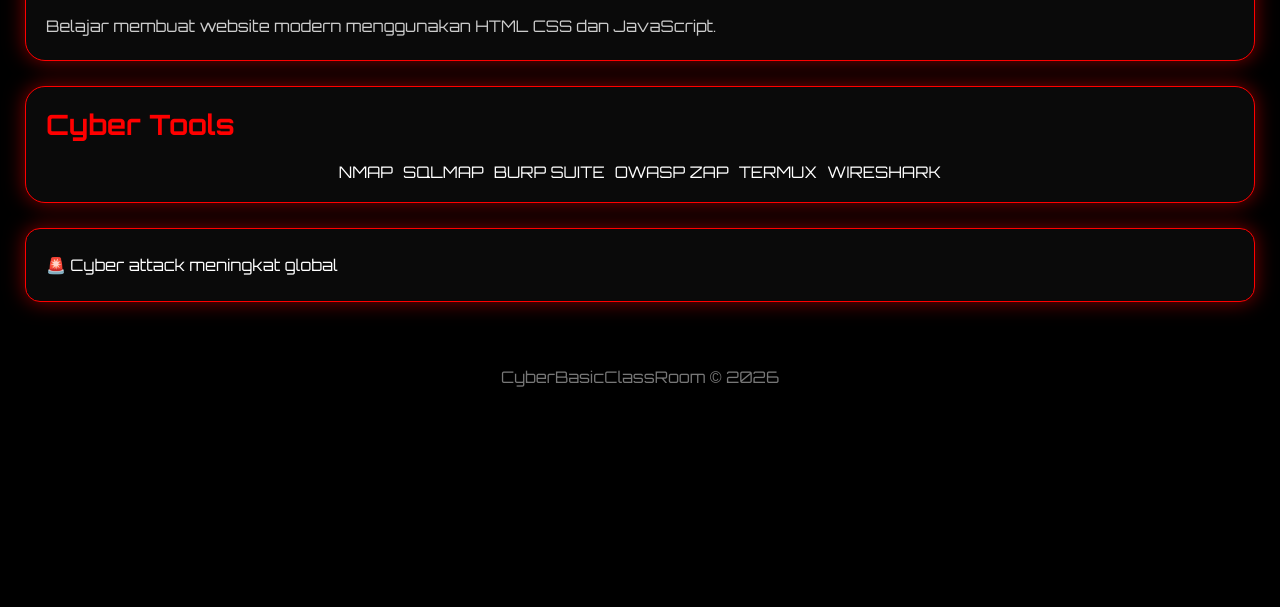
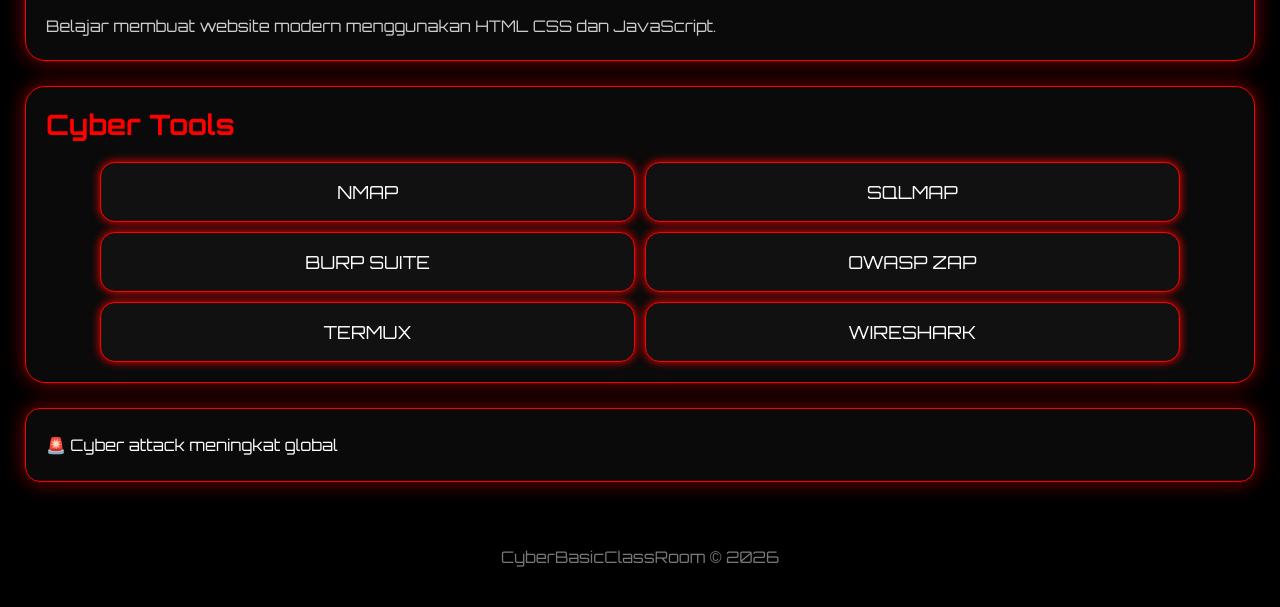
Before and after one commit to Apapaapj/CyberBasicClass, a plain HTML site: page home.html in a window 1280 px wide. Shown: the part 1562-2169 px from the top of the page. Before the commit the page ends 1989 px from the top, so only its background shows below. Drawn offline with Linux system fonts and the light colour scheme.

Commit message:
Update home.html

```diff
--- a/home.html
+++ b/home.html
@@ -250,12 +250,31 @@
 
 <div class="tools">
 
-<div class="tool">NMAP</div>
-<div class="tool">SQLMAP</div>
-<div class="tool">BURP SUITE</div>
-<div class="tool">OWASP ZAP</div>
-<div class="tool">TERMUX</div>
-<div class="tool">WIRESHARK</div>
+<button onclick="window.open('https://nmap.org')">
+NMAP
+</button>
+
+<button onclick="window.open('https://sqlmap.org')">
+SQLMAP
+</button>
+
+<button onclick="window.open('https://portswigger.net/burp')">
+BURP SUITE
+</button>
+
+<button onclick="window.open('https://www.zaproxy.org')">
+OWASP ZAP
+</button>
+
+<button onclick="window.open('https://termux.dev')">
+TERMUX
+</button>
+
+<button onclick="window.open('https://www.wireshark.org')">
+WIRESHARK
+</button>
+
+</div>
 
 </div>
 
```
